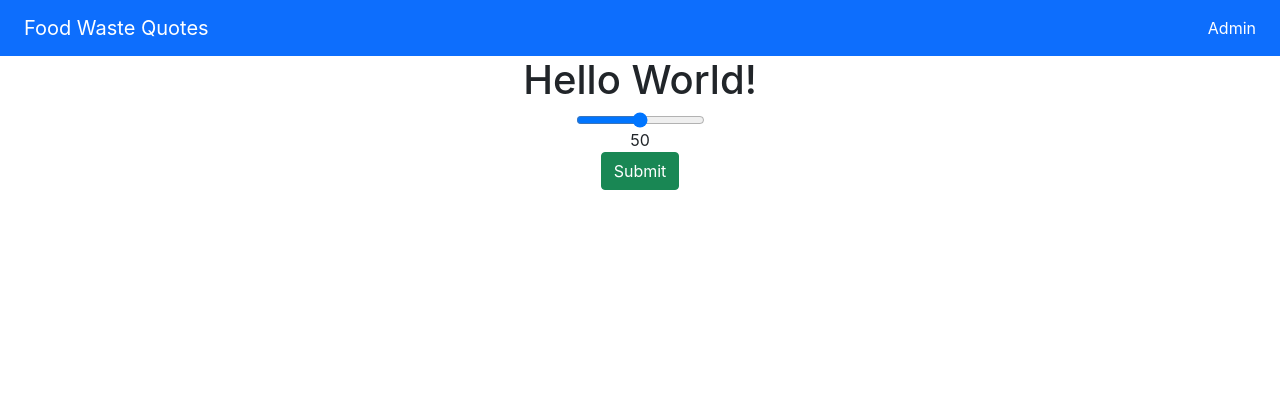
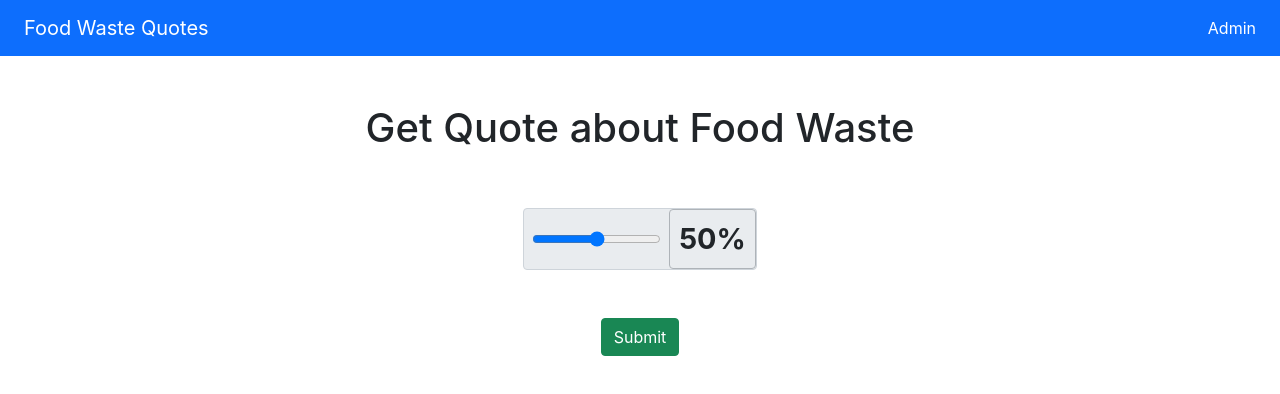
Before and after one commit to Leomotors/til-react, a React (Vite) app: page / in a window 1280 px wide. Shown: the top 394 px of the page. Built offline with nearby package versions, Linux system fonts and the light colour scheme.

Commit message:
API and frontend

```diff
--- a/index.html
+++ b/index.html
@@ -2,7 +2,7 @@
 <html lang="en">
   <head>
     <meta charset="UTF-8" />
-    <link rel="icon" type="image/svg+xml" href="/src/favicon.svg" />
+    <link rel="icon" type="image/jpg" href="/logo_white.jpg" />
     <meta name="viewport" content="width=device-width, initial-scale=1.0" />
     <title>Food Waste Quotes</title>
   </head>
--- a/src/utils/Quote.ts
+++ b/src/utils/Quote.ts
@@ -15,7 +15,7 @@ export async function randomQuote(percent: number): Promise<string> {
 
 export async function getAllQuote(): Promise<fullQuoteResponse[]> {
   const res = await axios.get<fullQuoteResponse[]>(
-    "https://food-waste-quotes-api.herokuapp.com/allquotes?password=1234"
+    "/api/allquote?password=1234"
   );
   return res.data;
 }
--- /dev/null
+++ b/src/views/Home.scss
@@ -0,0 +1,32 @@
+$bs-input-bg: #e9ecef;
+$bs-input-border: #ced4da;
+
+.slider-group {
+  max-width: 80%;
+  background-color: $bs-input-bg;
+  border: 1px solid $bs-input-border;
+  border-radius: 0.25em;
+
+  & > .slider {
+    max-width: 95%;
+    margin: 0 0.5em;
+  }
+
+  & > .slider-label {
+    width: 3em;
+    background-color: $bs-input-bg;
+    border: 1px solid #aeb3b8;
+    border-radius: inherit;
+    font-size: 1.8em;
+    padding: 0.25em 0;
+    user-select: none;
+  }
+}
+
+.quote-container {
+  background-color: $bs-input-bg;
+  border: 1px solid $bs-input-border;
+  border-radius: 1em;
+  padding: 4em;
+  margin: 2em 0;
+}
--- a/src/views/Home.tsx
+++ b/src/views/Home.tsx
@@ -1,8 +1,12 @@
+import "./Home.scss";
+
 import { useState } from "react";
 
 import { randomQuote } from "../utils/Quote";
 
 export default function Home() {
+  let ongoingRequest = false;
+
   const [percent, setPercent] = useState(50);
   const [quote, setQuote] = useState("");
 
@@ -11,20 +15,38 @@ export default function Home() {
   }
 
   async function generateQuote() {
+    if (ongoingRequest) return;
+
+    ongoingRequest = true;
     const newQuote = await randomQuote(percent);
+    ongoingRequest = false;
     setQuote(newQuote);
   }
 
   return (
     <div className="Home container-lg d-flex flex-column justify-content-start align-items-center">
-      <h1>Hello World!</h1>
-      <input type="range" min="0" max="100" step="10" onChange={setSlider} />
-      {percent}
+      <h1 className="mt-5">Get Quote about Food Waste</h1>
+      <div className="slider-group m-5 d-flex flex-row">
+        <input
+          className="slider"
+          type="range"
+          min="0"
+          max="100"
+          step="10"
+          onChange={setSlider}
+        />
+        <div className="slider-label text-center fw-bold">{percent}%</div>
+      </div>
+
       <button className="btn btn-success" onClick={generateQuote}>
         Submit
       </button>
 
-      {quote.length > 0 && <h1>{quote}</h1>}
+      {quote.length > 0 && (
+        <div className="quote-container">
+          <h1>{quote}</h1>
+        </div>
+      )}
     </div>
   );
 }
--- a/vite.config.ts
+++ b/vite.config.ts
@@ -1,7 +1,7 @@
-import { defineConfig } from 'vite'
-import react from '@vitejs/plugin-react'
+import { defineConfig } from "vite";
+import react from "@vitejs/plugin-react";
 
 // https://vitejs.dev/config/
 export default defineConfig({
-  plugins: [react()]
-})
+  plugins: [react()],
+});
```
Also changed, not shown: api/allquote.ts (added, +15 -0 lines), api/quote.ts (+5 -4 lines), lib/getQuote.ts (+6 -5 lines), package.json (+11 -1 lines), src/main.tsx (+6 -6 lines), public/logo_white.jpg (added), src/favicon.svg (deleted).
